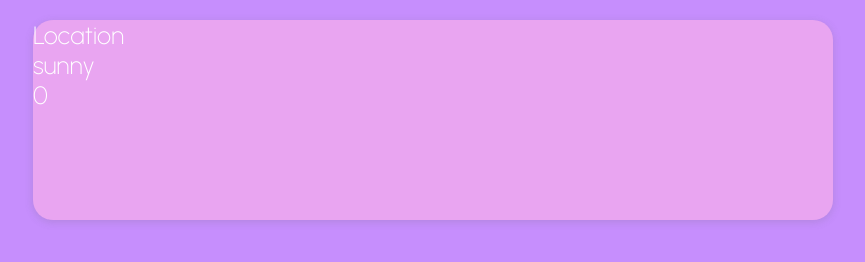
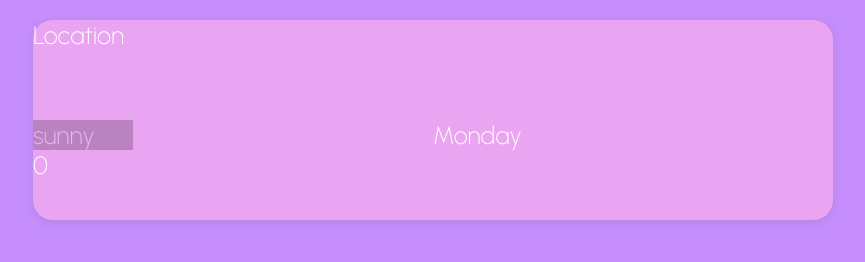
Before and after one commit to iZhGH/WeatherWebsite, a plain HTML site: page index.html in a window 1280 px wide. Shown: the whole page, without its empty margins (207-1072 px from the left). Drawn offline with Linux system fonts and the light colour scheme.

Commit message:
style(styles.css): Weather module grid - Set up grid to display information on todays weather moduleg

```diff
--- a/index.html
+++ b/index.html
@@ -17,11 +17,13 @@
     <p class="todayText">Location</p>
   </div>
   <div class="leftSide">
-    <p class="todayLogo todayText">sunny</p>
-       <p class="todayText">0</p>
+    <div class="weatherLogoDiv">
+    <p class="weatherLogo todayText">sunny</p>
+        </div>
+       <p class="weatherDegree todayText">0</p>
        </div>
   <div class="rightSide">
-    <p class="todayText"></p>
+    <p class="dateText todayText">Monday</p>
   </div>
 </div>
 
--- a/styles.css
+++ b/styles.css
@@ -22,8 +22,33 @@
     border-radius: 20px;
     background-color:#E9A5F1;
     box-shadow: rgba(99, 99, 99, 0.2) 0px 2px 8px 0px;
+    display: grid;
+    grid-template-rows: 1fr 1fr;
+    grid-template-columns: 1fr 1fr;
+    grid-template-areas:
+    "location location"
+    "weather  date";
+  }
+
+  .topSide {
+    grid-area: location;
+  }
+
+  .leftSide {
+    grid-area: weather;
+  }
+
+  .rightSide {
+    grid-area: date;
   }
 
   .todayText {
     color: white;
   }
+
+  .weatherLogoDiv {
+    background-color: black;
+    opacity: 0.2;
+    max-width: 25%;
+    min-width: 25%;
+  }
```
